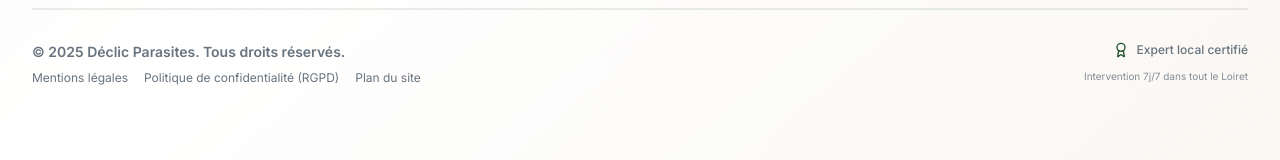
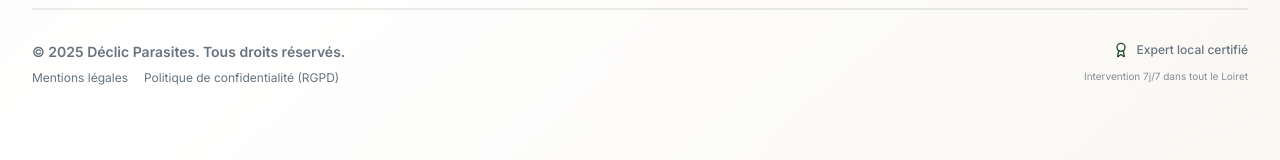
Before and after one commit to Marianoooo45/declic_parasite, a Next.js app: page / in a window 1280 px wide. Shown: the part 5335-5495 px from the top of the page. Built offline with nearby package versions, Linux system fonts and the light colour scheme; a web font is replaced by a local one.

Commit message:
enlever plan du site

```diff
--- a/src/components/site-footer.tsx
+++ b/src/components/site-footer.tsx
@@ -216,7 +216,7 @@ export function SiteFooter({ className }: { className?: string }) {
           </div>
         </div>
 
-        {/* FOOTER BAS (Mentions légales + RGPD) */}
+        {/* FOOTER BAS (Mentions légales + RGPD uniquement) */}
         <div className="mt-12 flex flex-col items-start justify-between gap-4 border-t-2 border-primary/10 pt-8 text-sm text-muted-foreground lg:flex-row lg:items-center">
           <div className="flex flex-col gap-2">
             <p className="font-semibold">
@@ -228,9 +228,6 @@ export function SiteFooter({ className }: { className?: string }) {
               </Link>
               <Link href="/politique-de-confidentialite" className="hover:text-primary hover:underline">
                 Politique de confidentialité (RGPD)
-              </Link>
-              <Link href="/sitemap.xml" className="hover:text-primary hover:underline">
-                Plan du site
               </Link>
             </div>
           </div>
```
